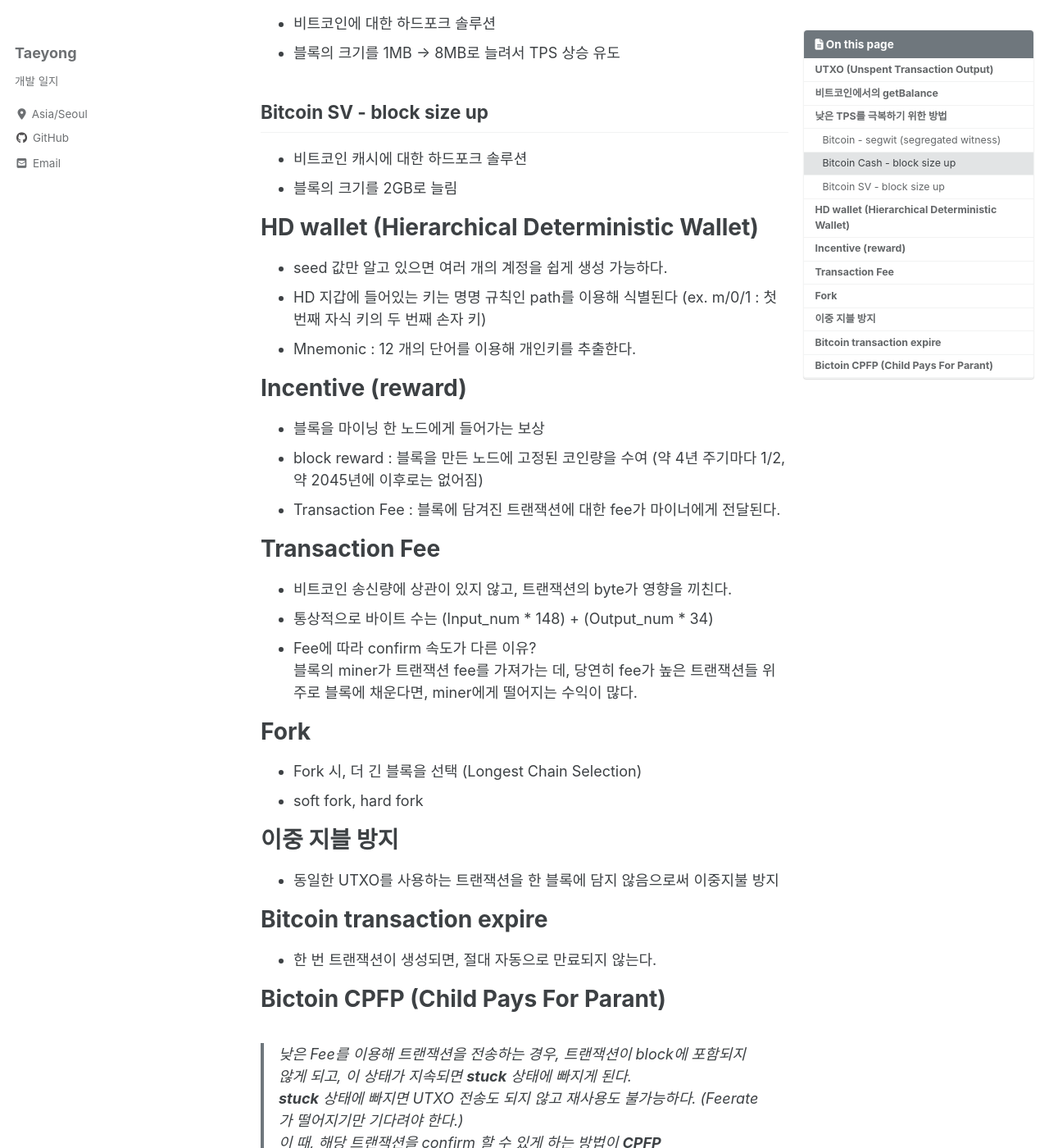
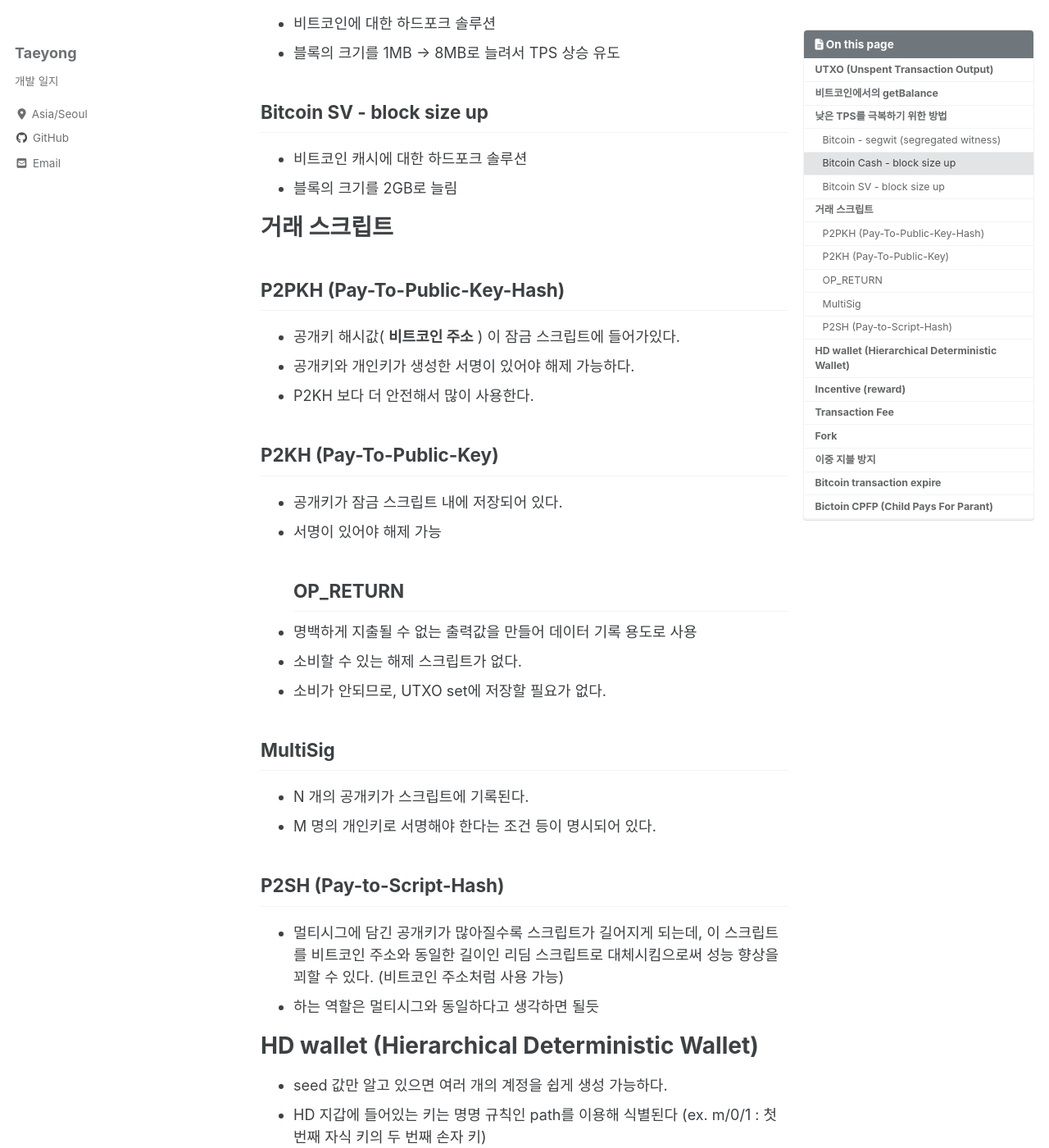
Before and after one commit to TaeYongHwang/TaeYongHwang.github.io, a Jekyll site: the page built from _posts/bitcoin/2020-05-28-bitcoin.md, in a window 1280 px wide and 1400 px high, scrolled down 1126 px. Shown: the whole window at 82% size. Built offline with Jekyll 4.4.1, drawn with Linux system fonts in a browser that asks for light colours; cached includes are drawn as plain includes; nearby versions of some CDN libraries.

Commit message:
bitcoin 거래 스크립트

```diff
--- a/_posts/bitcoin/2020-05-28-bitcoin.md
+++ b/_posts/bitcoin/2020-05-28-bitcoin.md
@@ -36,6 +36,29 @@ NonSegwit : [nVersion] [txins] [txouts] nLocktime]
 - 비트코인 캐시에 대한 하드포크 솔루션
 - 블록의 크기를 2GB로 늘림
 
+# 거래 스크립트
+## P2PKH (Pay-To-Public-Key-Hash)
+- 공개키 해시값( __비트코인 주소__ ) 이 잠금 스크립트에 들어가있다.
+- 공개키와 개인키가 생성한 서명이 있어야 해제 가능하다.
+- P2KH 보다 더 안전해서 많이 사용한다.
+
+## P2KH (Pay-To-Public-Key)
+- 공개키가 잠금 스크립트 내에 저장되어 있다.
+- 서명이 있어야 해제 가능
+## OP_RETURN
+- 명백하게 지출될 수 없는 출력값을 만들어 데이터 기록 용도로 사용
+- 소비할 수 있는 해제 스크립트가 없다.
+- 소비가 안되므로, UTXO set에 저장할 필요가 없다.
+
+## MultiSig
+- N 개의 공개키가 스크립트에 기록된다.
+- M 명의 개인키로 서명해야 한다는 조건 등이 명시되어 있다.
+
+## P2SH (Pay-to-Script-Hash)
+- 멀티시그에 담긴 공개키가 많아질수록 스크립트가 길어지게 되는데, 이 스크립트를 비트코인 주소와 동일한 길이인 리딤 스크립트로 대체시킴으로써
+ 성능 향상을 꾀할 수 있다. (비트코인 주소처럼 사용 가능)
+- 하는 역할은 멀티시그와 동일하다고 생각하면 될듯
+
 # HD wallet (Hierarchical Deterministic Wallet)
 - seed 값만 알고 있으면 여러 개의 계정을 쉽게 생성 가능하다.
 - HD 지갑에 들어있는 키는 명명 규칙인 path를 이용해 식별된다 (ex. m/0/1 : 첫 번째 자식 키의 두 번째 손자 키)
```
